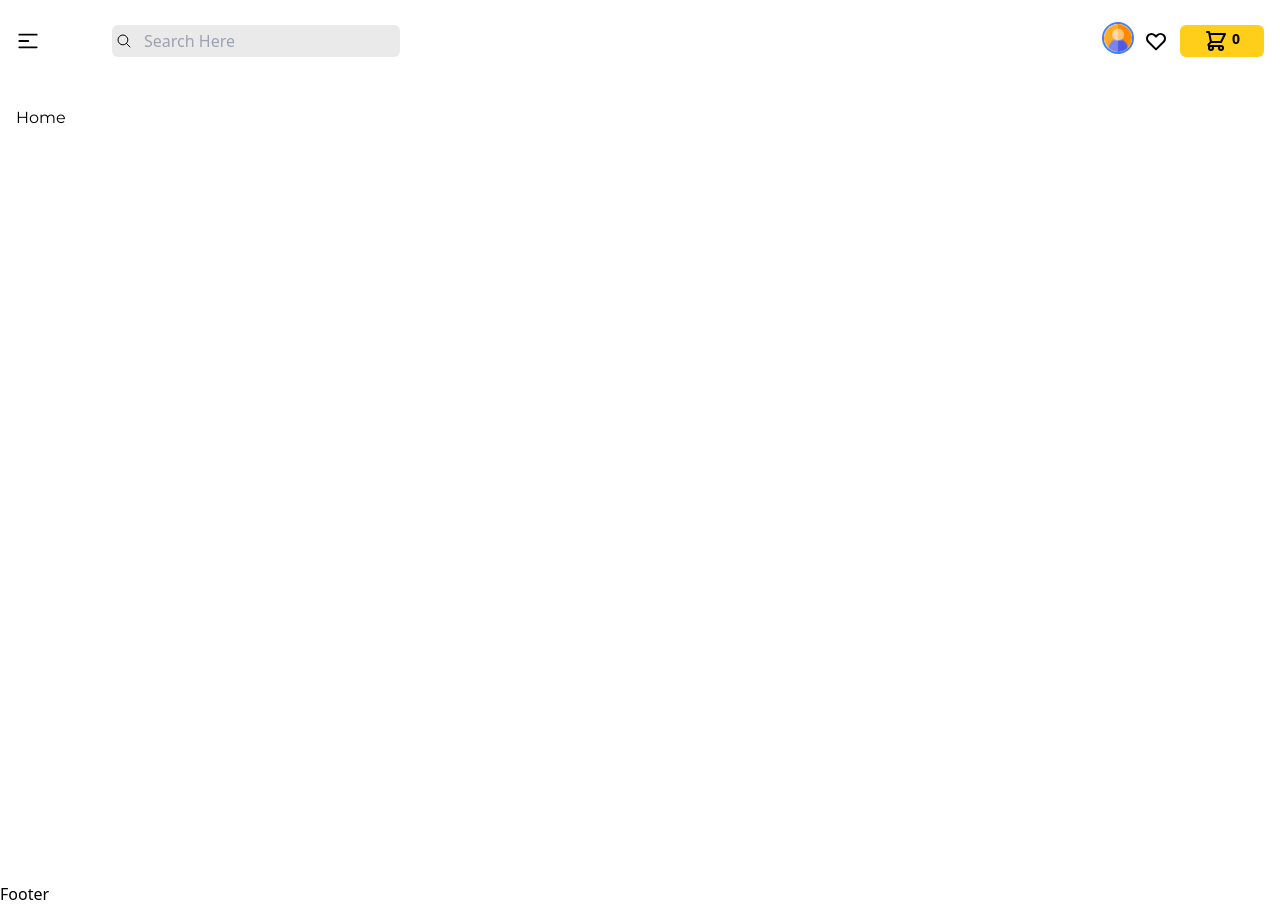
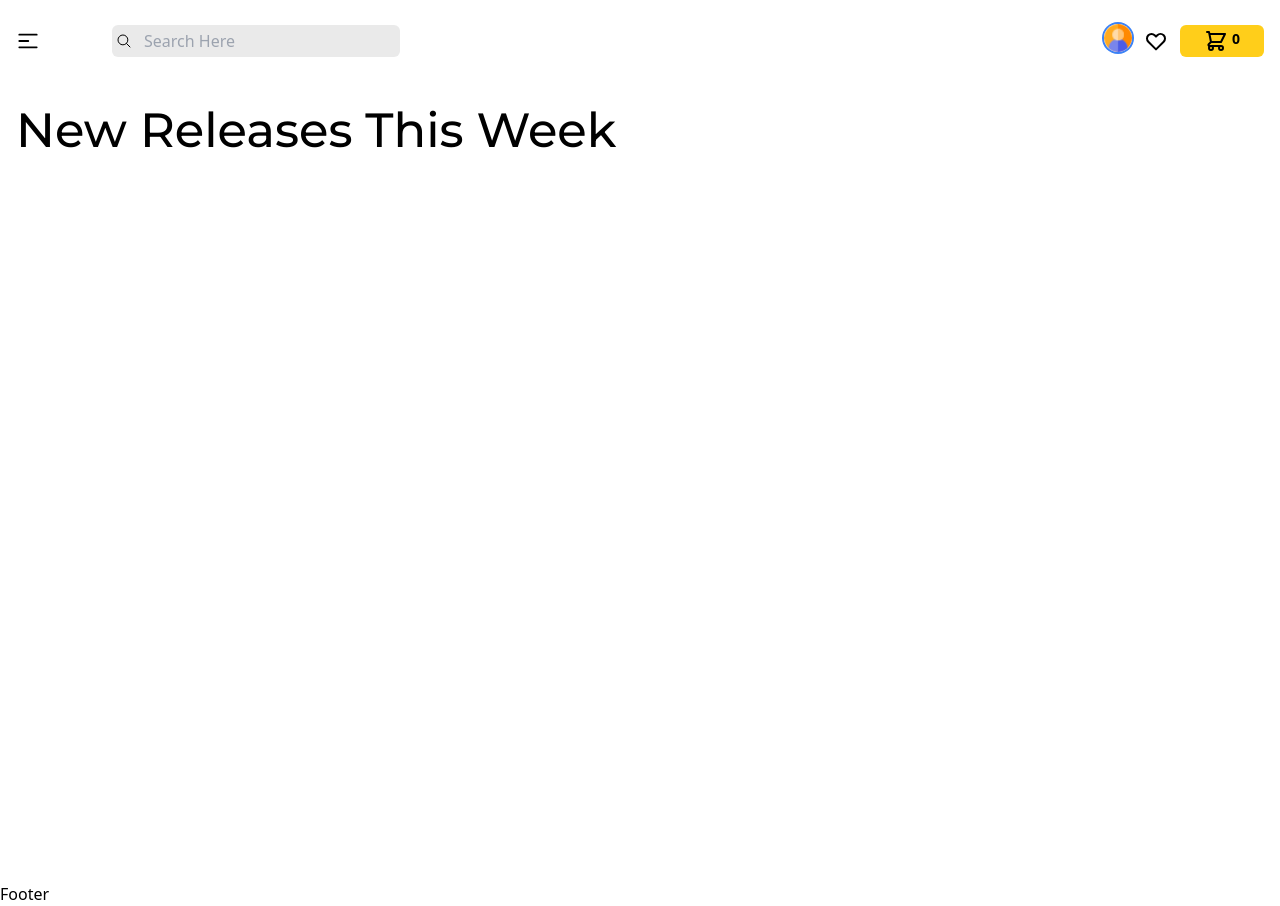
Before and after one commit to Gadnadj/Book-Store, a React (Vite) app in the folder frontend/: page / in a window 1280 px wide. Built offline with nearby package versions, Linux system fonts and the light colour scheme.

Commit message:
fix navbar

```diff
--- a/frontend/src/components/Navbar.jsx
+++ b/frontend/src/components/Navbar.jsx
@@ -59,7 +59,7 @@ const Navbar = () => {
                   <img
                     src={avatarImg}
                     alt=""
-                    className={`size-7 rounded-full ${
+                    className={`size-7 rounded-full max-sm:mr-1 ${
                       currentUser ? "ring-2 ring-blue-500" : ""
                     }`}
                   />
--- /dev/null
+++ b/frontend/src/pages/home/Banner.jsx
@@ -0,0 +1,14 @@
+import React from "react";
+
+const Banner = () => {
+  return (
+    <div>
+        <div>
+            <h1 className="md:text-5xl text-2xl font-medium mb-7">New Releases This Week</h1>
+        </div>
+        <div></div>
+    </div>
+
+)};
+
+export default Banner;
--- /dev/null
+++ b/frontend/src/pages/home/Home.jsx
@@ -0,0 +1,11 @@
+import Banner from "./Banner";
+
+const Home = () => {
+  return (
+    <>
+      <Banner />
+    </>
+  );
+};
+
+export default Home;
--- a/frontend/src/routers/router.jsx
+++ b/frontend/src/routers/router.jsx
@@ -1,6 +1,6 @@
 import { createBrowserRouter } from "react-router-dom";
 import App from "../App";
-
+import Home from "../pages/home/Home";
 const router = createBrowserRouter([
   {
     path: "/",
@@ -8,7 +8,7 @@ const router = createBrowserRouter([
     children: [
       {
         path: "/",
-        element: <h1>Home</h1>,
+        element: <Home/>,
       },
       {
         path: "/orders",
```
